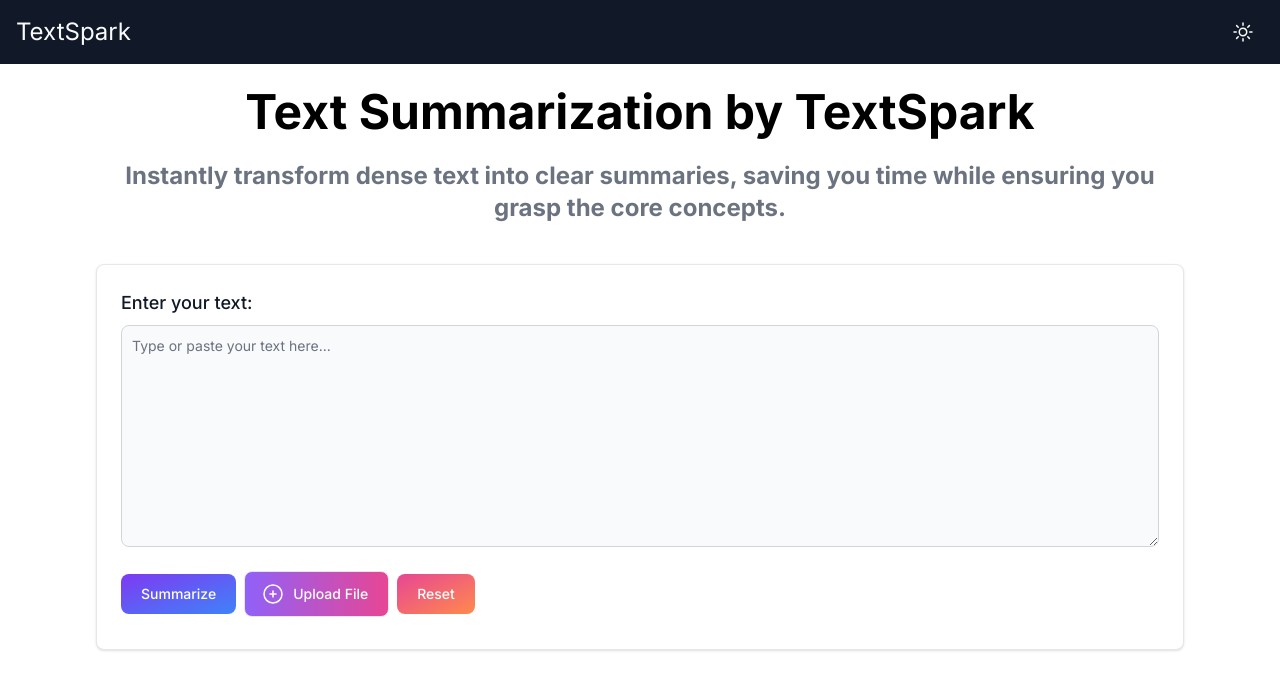
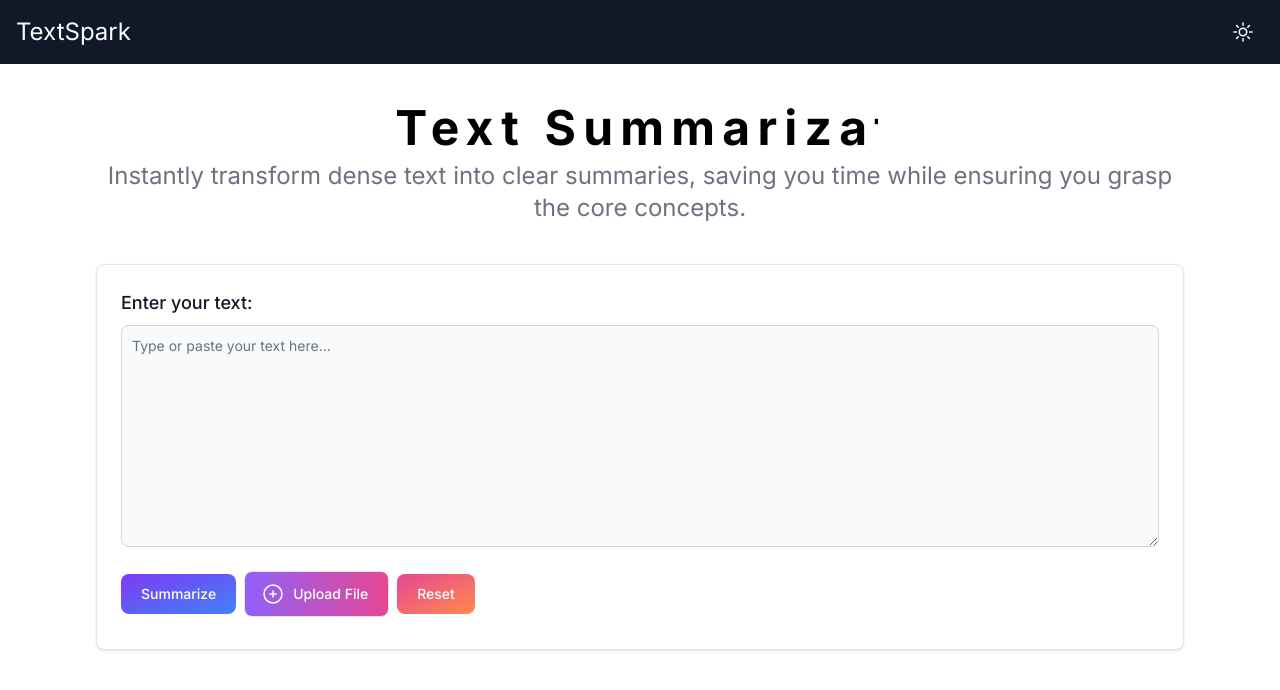
Before and after one commit to Priyanshu9898/Text-Summarization, a Next.js app in the folder frontend/: page / in a window 1280 px wide. Shown: the top 690 px of the page. Built offline with nearby package versions, Linux system fonts and the light colour scheme.

Commit message:
animation added in herosection

```diff
--- a/frontend/app/globals.css
+++ b/frontend/app/globals.css
@@ -1,3 +1,72 @@
 @tailwind base;
 @tailwind components;
 @tailwind utilities;
+
+@keyframes fadeIn {
+  from {
+    opacity: 0;
+  }
+  to {
+    opacity: 1;
+  }
+}
+
+@keyframes slideUp {
+  from {
+    transform: translateY(4rem);
+  }
+  to {
+    transform: translateY(0);
+  }
+}
+
+@keyframes slideDown {
+  from {
+    transform: translateY(-4rem);
+  }
+  to {
+    transform: translateY(0);
+  }
+}
+
+.animate-fadeIn {
+  animation: fadeIn 1s forwards;
+}
+
+.animate-slideUp {
+  animation: slideUp 1s forwards;
+}
+
+.animate-slideDown {
+  animation: slideDown 1s forwards;
+}
+
+@keyframes typewriter {
+  0%,
+  100% {
+    width: 0;
+  }
+  50% {
+    width: 100%;
+  }
+}
+
+@keyframes blinkTextCursor {
+  0%,
+  100% {
+    border-right-color: rgba(0, 0, 0, 0.75);
+  }
+  50% {
+    border-right-color: transparent;
+  }
+}
+
+.typewriter-effect {
+  overflow: hidden;
+  border-right: 0.15em solid rgba(0, 0, 0, 0.75);
+  white-space: nowrap;
+  margin: 0 auto;
+  letter-spacing: 0.15em;
+  animation: typewriter 7s steps(40, end) infinite,
+    blinkTextCursor 1.5s step-end infinite;
+}
--- a/frontend/components/HeroSection.tsx
+++ b/frontend/components/HeroSection.tsx
@@ -1,12 +1,12 @@
-import React, {FC} from 'react'
+import React, { FC } from 'react';
 
 const HeroSection: FC = () => {
   return (
-    <div className='p-4 md:p-0'>
-        <h1 className='text-3xl font-bold md:text-3xl lg:text-5xl text-center'>Text Summarization by TextSpark</h1>
-        <p className='text-xl font-bold md:text-2xl text-center text-gray-500 dark:text-gray-200 mt-6 flex-wrap'>Instantly transform dense text into clear summaries, saving you time while ensuring you grasp the core concepts.</p>
+    <div className="p-4 md:p-0 opacity-0 animate-fadeIn">
+        <h1 className="typewriter-effect text-3xl font-bold md:text-3xl lg:text-5xl text-center transform translate-y-4 animate-slideUp mb-2">Text Summarization by TextSpark</h1>
+        <p className="text-xl md:text-2xl text-center text-gray-500 dark:text-gray-400 mt-6 flex-wrap transform -translate-y-4 animate-slideDown">Instantly transform dense text into clear summaries, saving you time while ensuring you grasp the core concepts.</p>
     </div>
-  )
+  );
 }
 
-export default HeroSection
+export default HeroSection;
```
